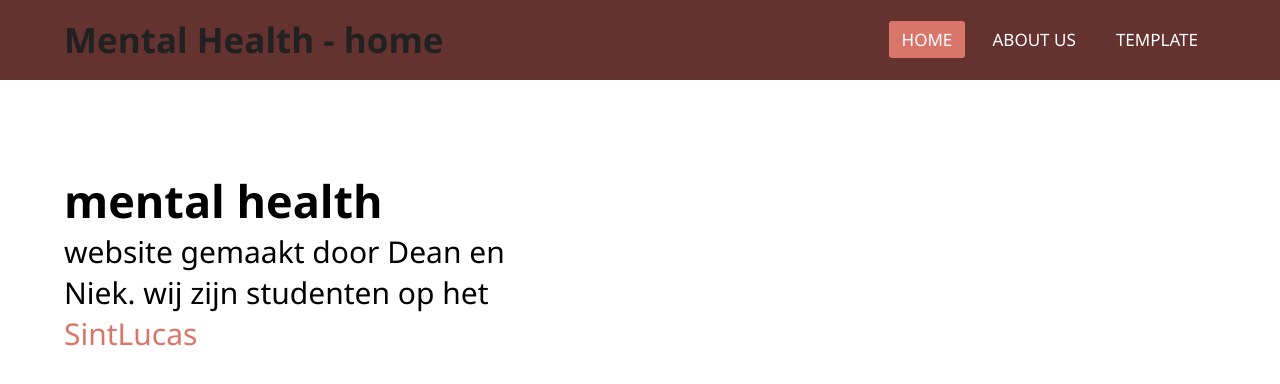
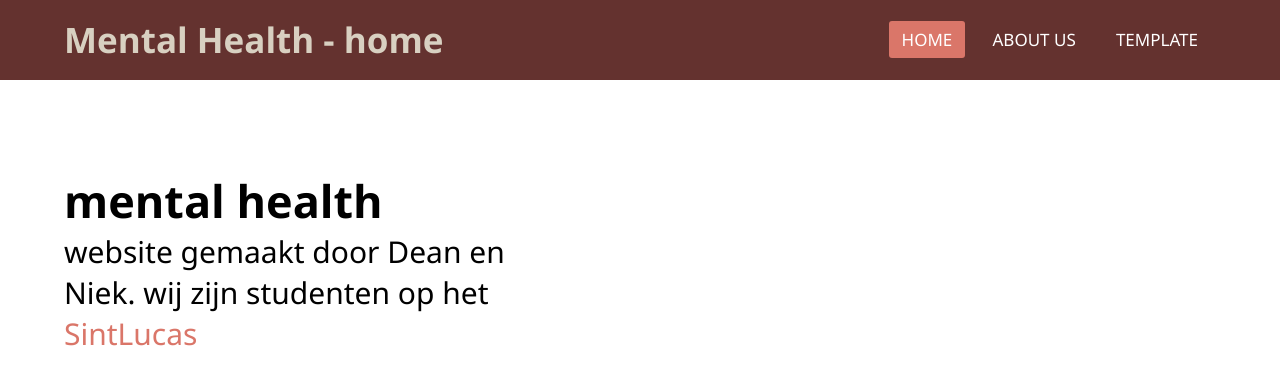
Before and after one commit to NiekVrolijk/mentalHealthSite, a plain HTML site: page index.html in a window 1280 px wide. Drawn offline with Linux system fonts and the light colour scheme.

Commit message:
font color change

```diff
--- a/style.css
+++ b/style.css
@@ -27,7 +27,7 @@ nav {
 }
 
 label.name {
-    color: #202120;
+    color: #D8D0C1;
     font-size: 35px;
     line-height: 80px;
     font-weight: bold;
```
